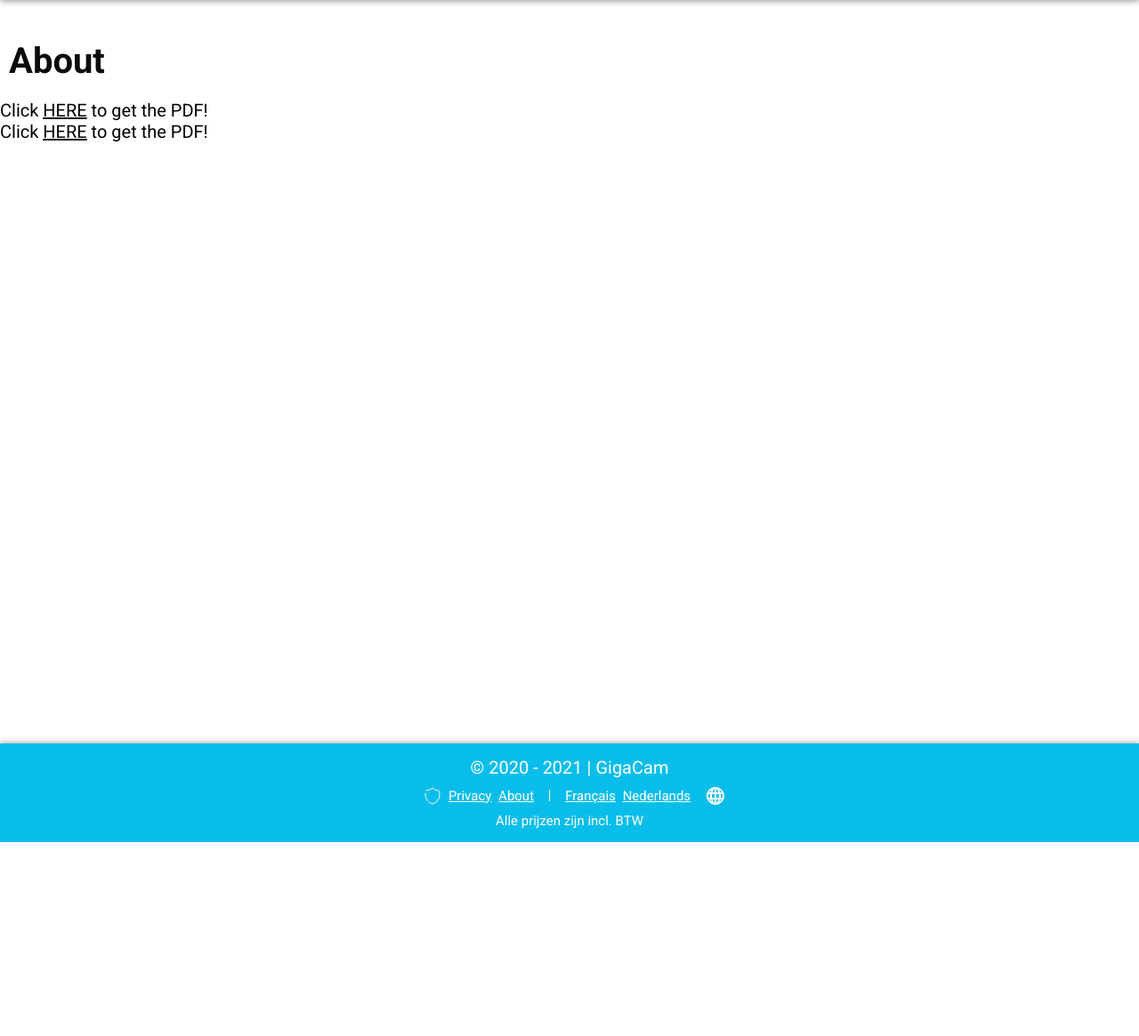
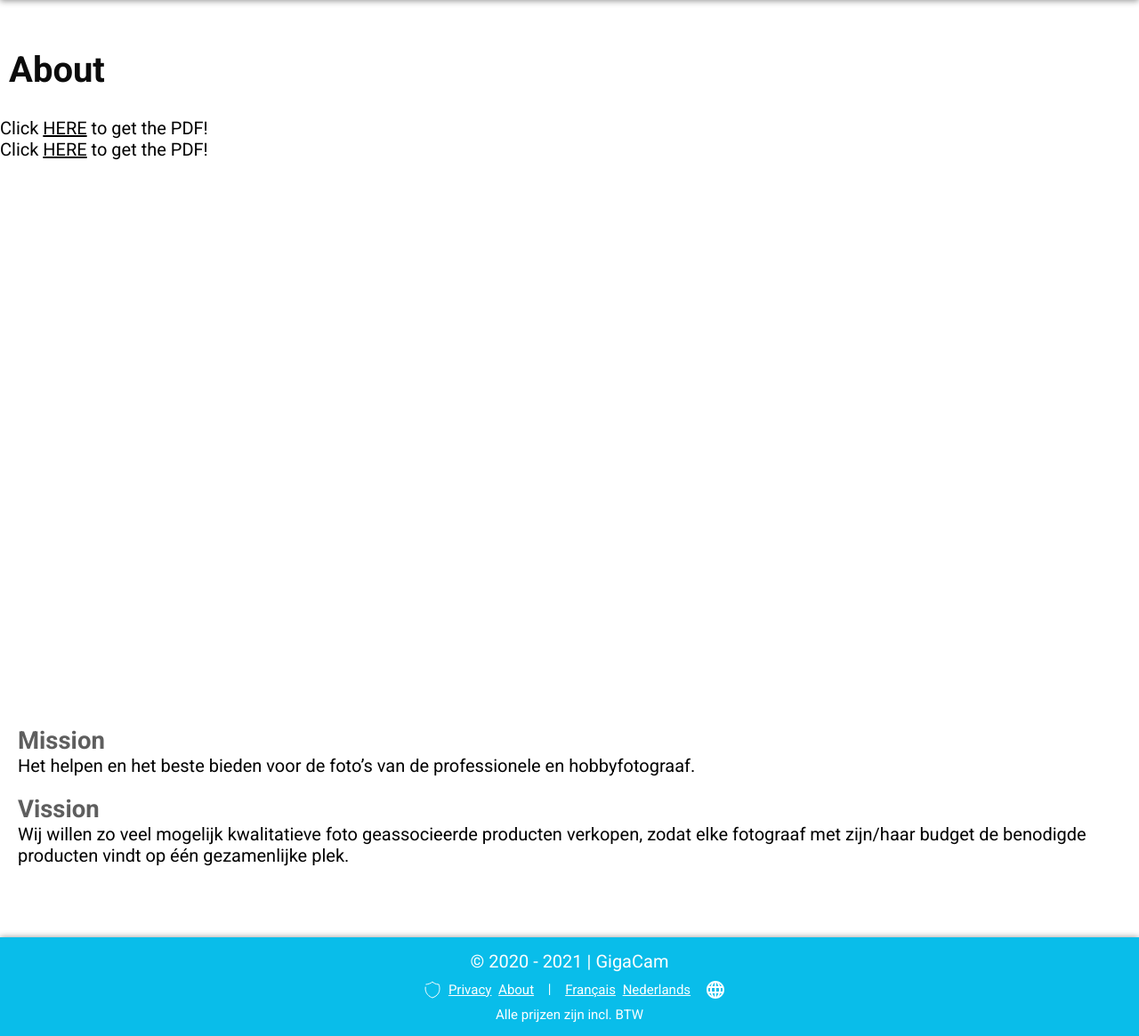
Before and after one commit to LanderVanlaer/webshop-gip-6INF, a PHP site: page /about in a window 1280 px wide. Shown: the part 66-1231 px from the top of the page at 89% size. Before the commit the page ends 1013 px from the top, so only its background shows below. Run offline with PHP 8.4, Linux system fonts and the light colour scheme; style sheets or scripts are compiled from the project's sources.

Commit message:
Add mission and vision

```diff
--- a/src/about/index.php
+++ b/src/about/index.php
@@ -12,8 +12,8 @@
             padding-right: 0;
         }
 
-        h1 {
-            padding-left: 1rem;
+        h1, section {
+            padding: 1rem;
         }
 
         object[type="application/pdf"] {
@@ -32,6 +32,21 @@
         <object data="/Ondernemingsplan.pdf" type="application/pdf">
             <p>Click <a href="/Ondernemingsplan.pdf" target="_blank">HERE</a> to get the PDF!</p>
         </object>
+        <section class="mission-vision">
+            <section class="mission">
+                <h3>Mission</h3>
+                <p>
+                    Het helpen en het beste bieden voor de foto’s van de professionele en hobbyfotograaf.
+                </p>
+            </section>
+            <section class="vision">
+                <h3>Vission</h3>
+                <p>
+                    Wij willen zo veel mogelijk kwalitatieve foto geassocieerde producten verkopen, zodat elke fotograaf met zijn/haar budget de benodigde producten vindt
+                    op één gezamenlijke plek.
+                </p>
+            </section>
+        </section>
     </main>
     <?php include "../resources/footer.php" ?>
 </body>
```
